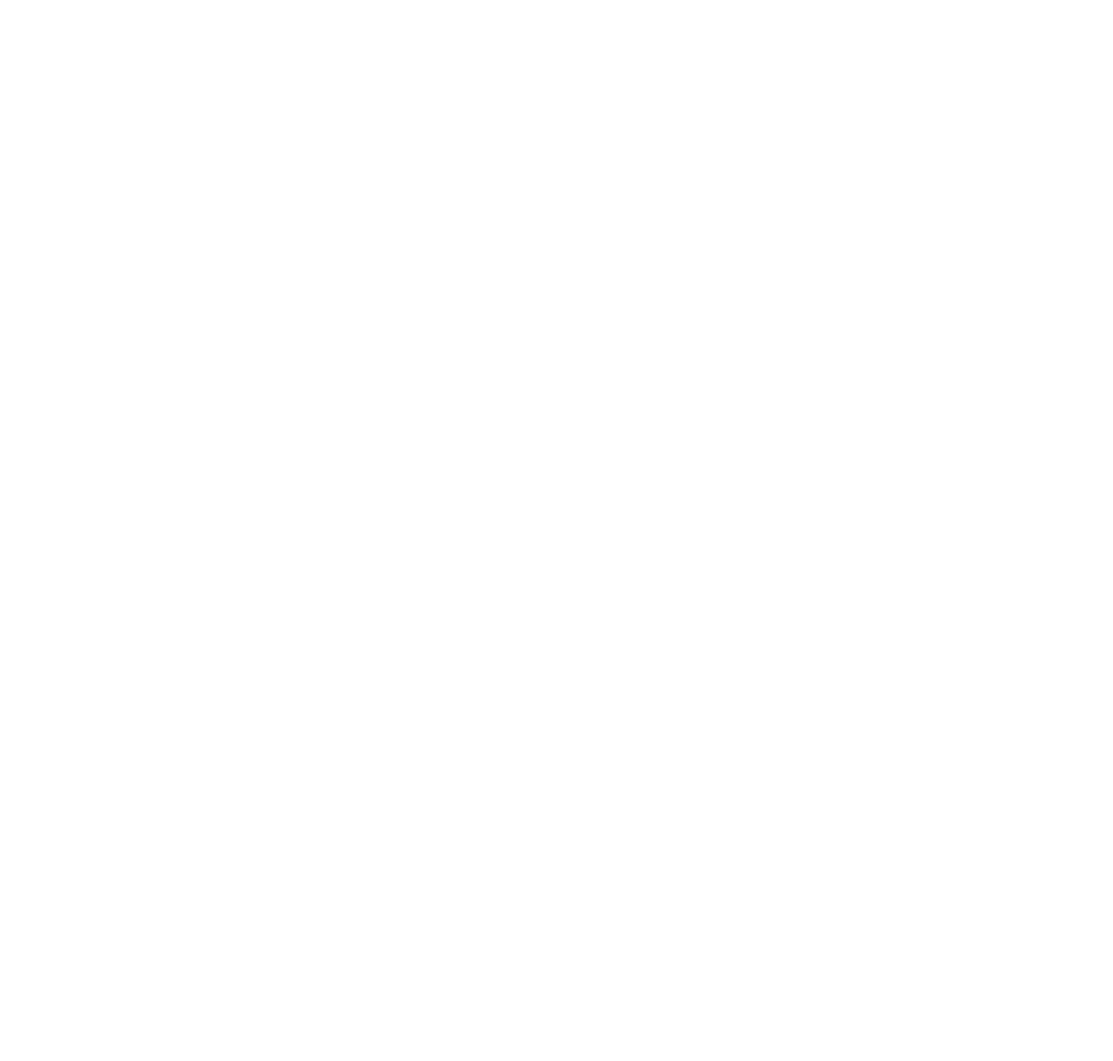
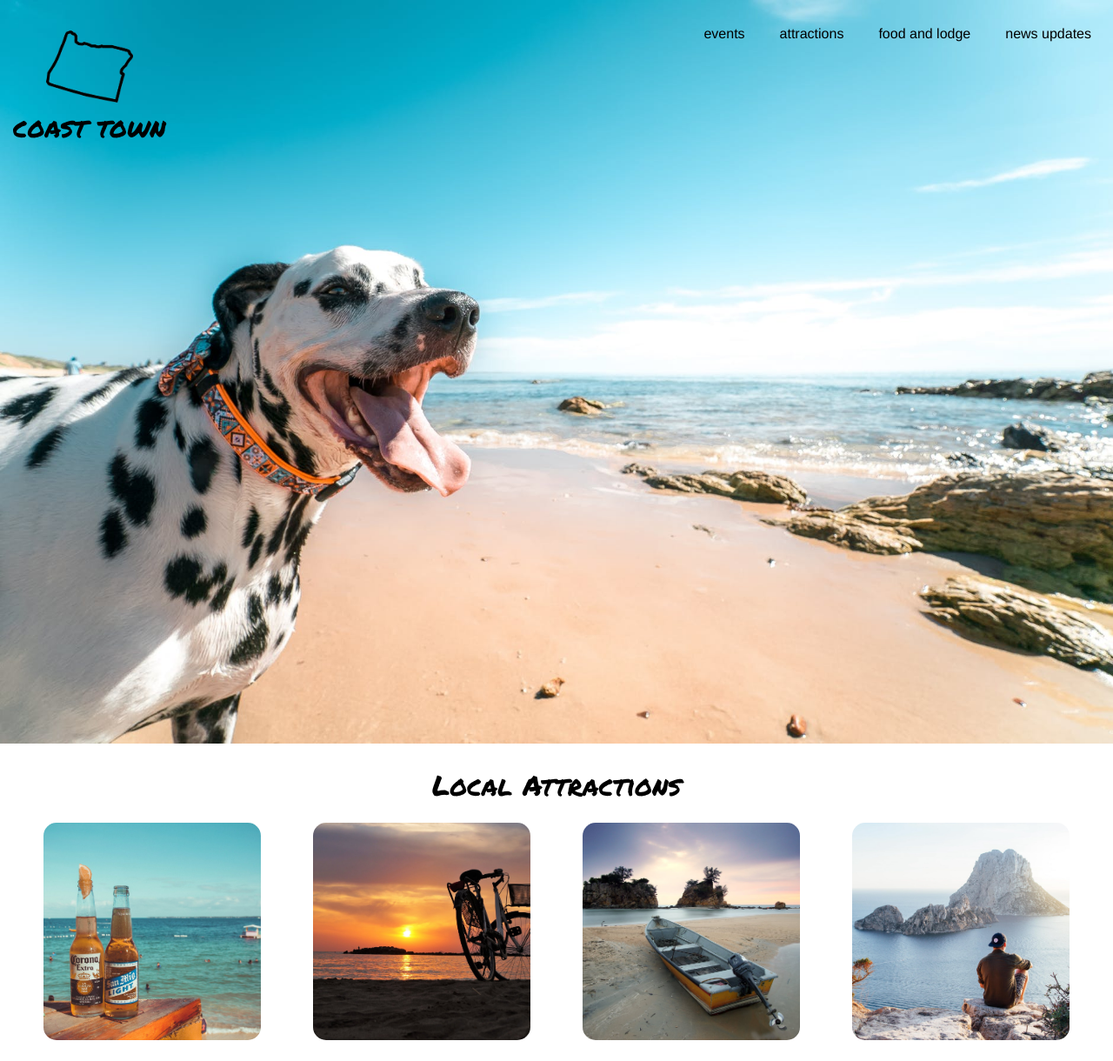
Before and after one commit to robinsola/Coast-Town, a website built with webpack: page src/index.html in a window 1280 px wide. Shown: the whole page at 87% size. Before the commit the page ends 800 px from the top, so only its background shows below. Built offline with nearby package versions, Linux system fonts and the light colour scheme.

Commit message:
add header, nav, attractions

```diff
--- a/src/index.html
+++ b/src/index.html
@@ -1,9 +1,61 @@
 <!DOCTYPE html>
 <html lang="en" dir="ltr">
   <head>
+    <link href="https://fonts.googleapis.com/css?family=Amatic+SC|Permanent+Marker" rel="stylesheet">
     <meta charset="utf-8">
-    <title></title>
+    <title>coast town</title>
   </head>
   <body>
+    <div class="header">
+      <img src="img/dog.jpeg" alt="coast">
+      <div class="header-flex">
+        <div class="logo">
+          <img src="img/logo.png" alt="logo">
+          <h1>coast town</h1>
+        </div>
+        <div class="nav">
+          <ul>
+            <li><a href="#">events</a></li>
+            <li><a href="#">attractions</a></li>
+            <li><a href="#">food and lodge</a></li>
+            <li><a href="#">news updates</a></li>
+          </ul>
+        </div>
+      </div>
+    </div>
+    <div class="text-block">
+      <h1>Local Attractions</h1>
+      <!-- <p>Lorem ipsum dolor sit amet, consectetur adipisicing elit, sed do eiusmod tempor incididunt ut labore et dolore magna aliqua. Ut enim ad minim veniam, quis nostrud exercitation ullamco laboris nisi ut aliquip ex ea commodo consequat. Duis aute irure dolor in reprehenderit in voluptate velit esse cillum dolore eu fugiat nulla pariatur. Excepteur sint occaecat cupidatat non proident, sunt in culpa qui officia deserunt mollit anim id est laborum. Lorem ipsum dolor sit amet, consectetur adipisicing elit, sed do eiusmod tempor incididunt ut labore et dolore magna aliqua. Ut enim ad minim veniam, quis nostrud exercitation ullamco laboris nisi ut aliquip ex ea commodo consequat. Duis aute irure dolor in reprehenderit in voluptate velit esse cillum dolore eu fugiat nulla pariatur. Excepteur sint occaecat cupidatat non proident, sunt in culpa qui officia deserunt mollit anim id est laborum.</p> -->
+    </div>
+    <div class="img-grid">
+      <div class="thumb">
+        <img src="img/beer.jpeg" alt="brewery">
+        <div class="text">
+          <h1>Relaxing</h1>
+          <p>Lorem ipsum dolor sit amet, consectetur adipisicing elit, sed do eiusmod tempor incididunt ut labore et dolore magna aliqua.</p>
+        </div>
+      </div>
+      <div class="thumb">
+        <img src="img/bike.jpeg" alt="bike">
+        <div class="text">
+          <h1>Biking</h1>
+          <p>Lorem ipsum dolor sit amet, consectetur adipisicing elit, sed do eiusmod tempor incididunt ut labore et dolore magna aliqua.</p>
+        </div>
+      </div>
+      <div class="thumb">
+        <img src="img/boat.jpeg" alt="boat">
+        <div class="text">
+          <h1>Fishing</h1>
+          <p>Lorem ipsum dolor sit amet, consectetur adipisicing elit, sed do eiusmod tempor incididunt ut labore et dolore magna aliqua.</p>
+        </div>
+      </div>
+      <div class="thumb">
+        <img src="img/hike.jpeg" alt="hike">
+        <div class="text">
+          <h1>Hiking</h1>
+          <p>Lorem ipsum dolor sit amet, consectetur adipisicing elit, sed do eiusmod tempor incididunt ut labore et dolore magna aliqua.</p>
+        </div>
+      </div>
+    </div>
   </body>
 </html>
--- a/src/scss/input.scss
+++ b/src/scss/input.scss
@@ -0,0 +1,139 @@
+*, html, body {
+  margin: 0;
+  padding: 0;
+  box-sizing: border-box;
+  font-family: helvetica;
+  font-weight: 100;
+}
+
+h1 {
+  font-family: 'Permanent Marker', cursive;
+}
+
+.header {
+  position: relative;
+  img {
+    width: 100%;
+  }
+}
+
+.header-flex {
+  width: 100%;
+  position: absolute;
+  top: 0;
+  display: flex;
+  justify-content: space-between;
+  margin: 15px;
+  .logo {
+    margin: 20px 0;
+    text-align: center;
+    transition-property: transform;
+    transition-duration: 1s;
+    img {
+      width: 100px;
+    }
+    &:hover {
+      transform: rotate(360deg);
+    }
+  }
+  ul {
+    margin: 15px 20px;
+    display: flex;
+    justify-content: flex-end;
+  }
+  li {
+    font-size: 1em;
+    list-style: none;
+    a {
+      position: relative;
+      padding: 10px 20px;
+      text-decoration: none;
+      color: black;
+      transition: color ease-in-out .3s;
+      &:hover {
+        color: white;
+      }
+    }
+    a::before {
+      content: '';
+      display: block;
+      height: 3px;
+      background-color: white;
+      position: absolute;
+      top: -0.5em;
+      left: 0;
+      right: 0;
+      transform: scale(0,1);
+      transition: transform ease-in-out .5s,
+                  opacity ease-in-out .5s;
+    }
+    a:hover::before {
+      opacity: 0.6;
+      transform: scale(1,1);
+    }
+    a::after {
+      content: '';
+      display: block;
+      height: 3px;
+      background-color: white;
+      position: absolute;
+      top: 2.9em;
+      left: 0;
+      right: 0;
+      transform: scale(0,1);
+      transition: transform ease-in-out .5s,
+                  opacity ease-in-out .5s;
+    }
+    a:hover::after {
+      opacity: 0.6;
+      transform: scale(1,1);
+    }
+  }
+}
+
+.text-block {
+  margin: 20px;
+  h1 {
+    text-align: center;
+  }
+}
+
+.img-grid {
+  margin: 20px;
+  display: flex;
+  flex-wrap: wrap;
+  justify-content: space-around;
+  .thumb {
+    cursor: pointer;
+    position: relative;
+    img {
+      transition-property: filter;
+      transition-duration: 1s;
+      border-radius: 15px;
+      width: 250px;
+      height: 250px;
+      object-fit: cover;
+    }
+    .text {
+      width: 100%;
+      transition-property: bottom, opacity;
+      transition-duration: 1s;
+      position: absolute;
+      bottom: 0;
+      opacity: 0;
+      text-align: center;
+      color: white;
+    }
+    &:hover .text {
+      bottom: 30%;
+      opacity: 0.7;
+    }
+    &:hover img {
+    filter: brightness(0.3);
+    }
+  }
+}
+
+@media screen and (min-width: 650px) {
+
+}
```
Also changed, not shown: src/img/beer.jpeg (added), src/img/bike.jpeg (added), src/img/boat.jpeg (added), src/img/coast2.jpeg (added), src/img/dog.jpeg (added), src/img/hike.jpeg (added), src/img/logo.png (added).
